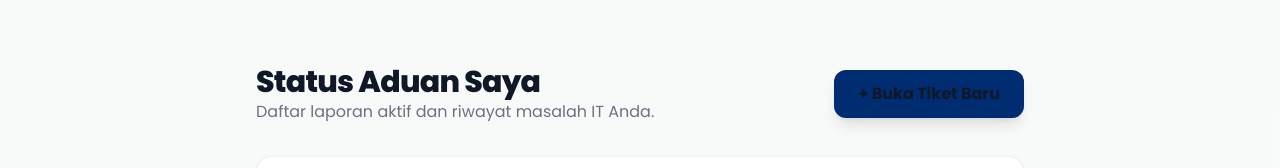
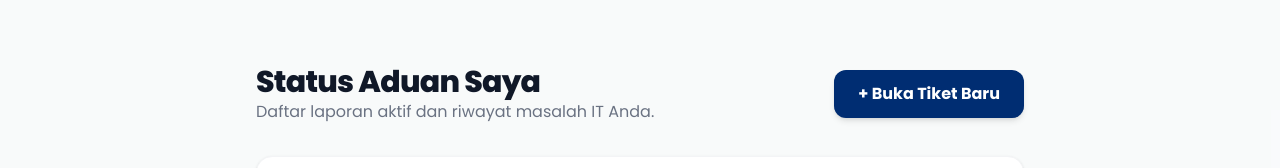
Before and after one commit to rositadwiahyani/helpdesk-it, a Next.js app: page /ticket in a window 1280 px wide. Shown: the part 145-313 px from the top of the page. Built offline with nearby package versions, Linux system fonts and the light colour scheme.

Commit message:
Update buka tiket layout dan styling

```diff
--- a/src/app/ticket/page.tsx
+++ b/src/app/ticket/page.tsx
@@ -22,8 +22,8 @@ export default function StatusAduanPage() {
               <h1 className="text-3xl font-extrabold text-gray-900 tracking-tight">Status Aduan Saya</h1>
               <p className="text-gray-500 mt-2">Daftar laporan aktif dan riwayat masalah IT Anda.</p>
             </div>
-            <Link href="/ticket/new" className="bg-[var(--gold)] text-white px-6 py-3 rounded-xl font-bold hover:bg-[var(--gold-soft)] transition-all shadow-lg shadow-[var(--gold)]/20 text-center">
-              + Buka Tiket Baru
+            <Link href="/ticket/new" className="inline-block bg-[var(--gold)] text-white px-6 py-3 rounded-xl font-bold hover:bg-[var(--gold-dim)] transition-colors shadow-md hover:shadow-lg">
+              <span className="text-white">+ Buka Tiket Baru</span>
             </Link>
           </div>
 
--- a/src/app/ticket/status/page.tsx
+++ b/src/app/ticket/status/page.tsx
@@ -19,8 +19,8 @@ export default function StatusAduanPage() {
             <h1 className="text-3xl font-bold text-[var(--ink)]">Status Aduan Saya</h1>
             <p className="text-[var(--text-dim)]">Daftar laporan aktif dan riwayat penyelesaian masalah IT Anda.</p>
           </div>
-          <Link href="/ticket/new" className="bg-[var(--gold)] text-white px-6 py-3 rounded-xl font-bold hover:bg-[var(--gold-dim)] transition-all shadow-lg shadow-[var(--gold)]/20">
-            + Buka Tiket Baru
+          <Link href="/ticket/new" className="inline-block bg-[var(--gold)] text-white px-6 py-3 rounded-xl font-bold hover:bg-[var(--gold-dim)] transition-colors shadow-md hover:shadow-lg">
+            <span className="text-white">+ Buka Tiket Baru</span>
           </Link>
         </div>
 
```
